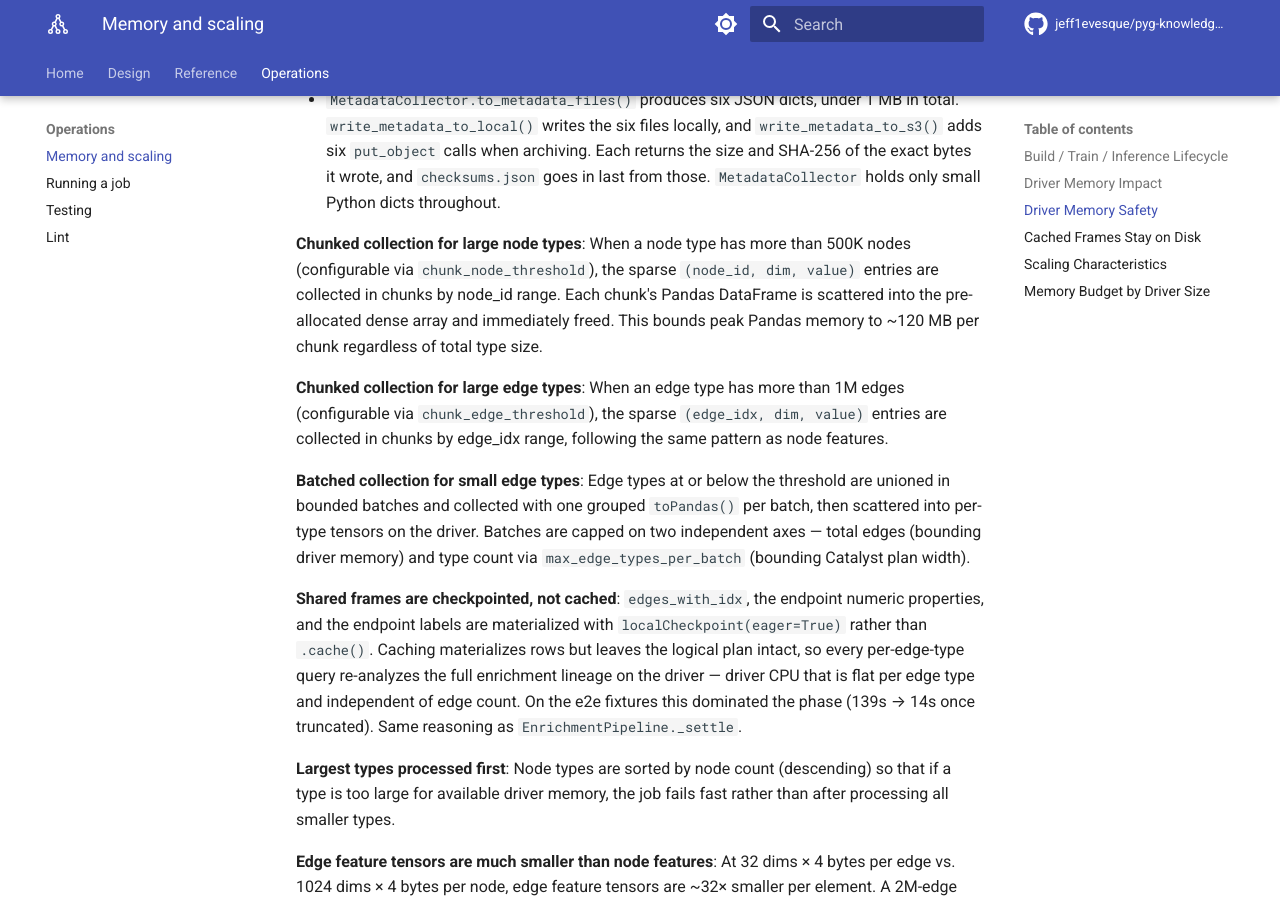
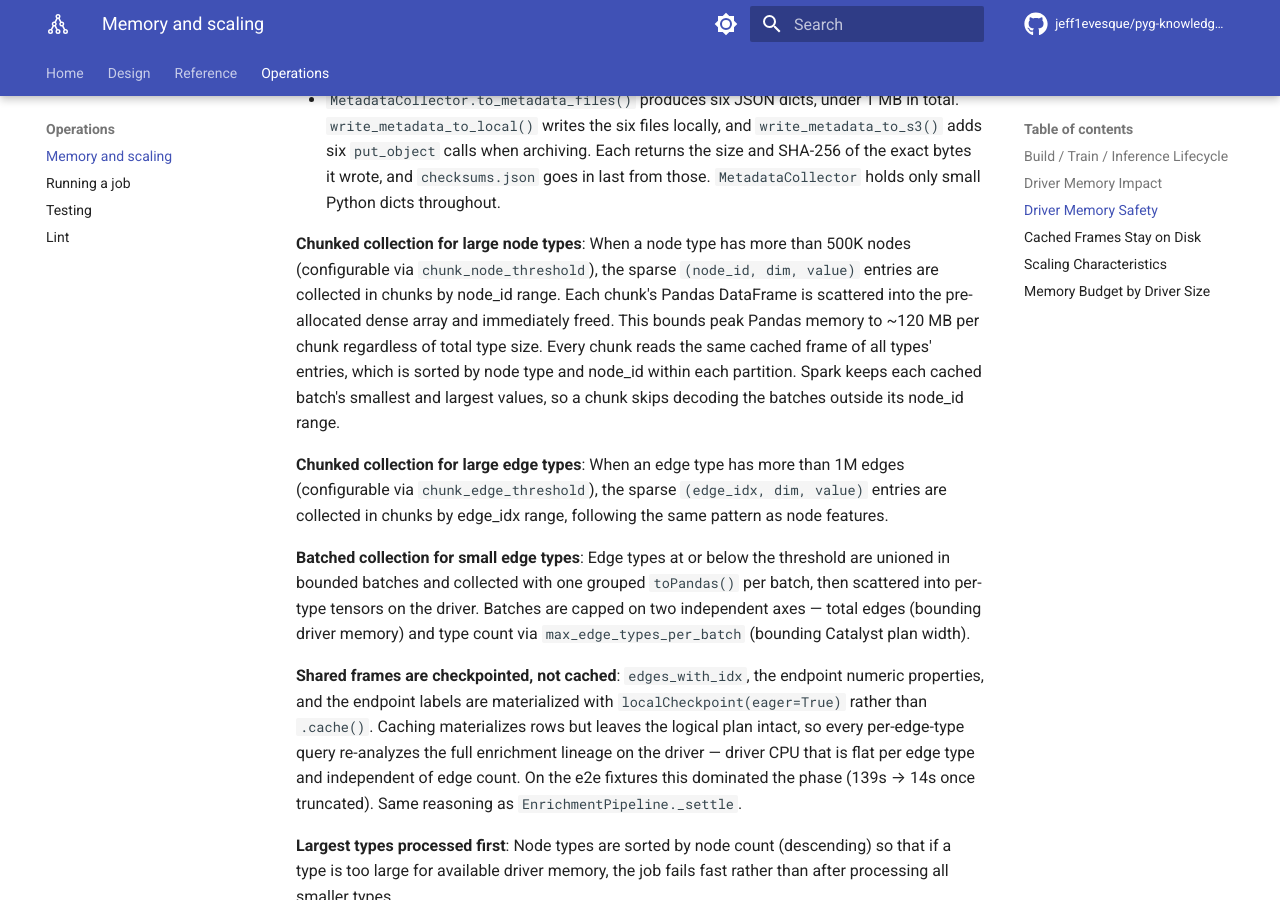
Before and after one commit to jeff1evesque/pyg-knowledge-graph-builder, an MkDocs documentation site: the page built from documentation/operations/memory-and-scaling.md, in a window 1280 px wide and 900 px high, scrolled down 4111 px. Built offline with MkDocs 1.6.1 and Material for MkDocs 9.7.7, drawn with Linux system fonts in a browser that asks for light colours; comment, search, counter and statistics services are not loaded.

Commit message:
#470: memory-and-scaling.md, a chunk skips the cached batches outside its node_id range

```diff
--- a/documentation/operations/memory-and-scaling.md
+++ b/documentation/operations/memory-and-scaling.md
@@ -110,7 +110,7 @@ numpy circular references that CPython's reference counting alone may not free.
 - Both writes go through `_HashingWriter`, which digests each chunk on its way to the file. No second pass over the `.pt` and no extra memory: the serializer hands over a memoryview per tensor storage and both the digest and the file read it in place. It costs CPU — SHA-256 measured at 2.5 GB/s here, so about 0.4s per GB serialized, against a write that runs at ~2.0 GB/s.
 - `MetadataCollector.to_metadata_files()` produces six JSON dicts, under 1 MB in total. `write_metadata_to_local()` writes the six files locally, and `write_metadata_to_s3()` adds six `put_object` calls when archiving. Each returns the size and SHA-256 of the exact bytes it wrote, and `checksums.json` goes in last from those. `MetadataCollector` holds only small Python dicts throughout.
 
-**Chunked collection for large node types**: When a node type has more than 500K nodes (configurable via `chunk_node_threshold`), the sparse `(node_id, dim, value)` entries are collected in chunks by node_id range. Each chunk's Pandas DataFrame is scattered into the pre-allocated dense array and immediately freed. This bounds peak Pandas memory to ~120 MB per chunk regardless of total type size.
+**Chunked collection for large node types**: When a node type has more than 500K nodes (configurable via `chunk_node_threshold`), the sparse `(node_id, dim, value)` entries are collected in chunks by node_id range. Each chunk's Pandas DataFrame is scattered into the pre-allocated dense array and immediately freed. This bounds peak Pandas memory to ~120 MB per chunk regardless of total type size. Every chunk reads the same cached frame of all types' entries, which is sorted by node type and node_id within each partition. Spark keeps each cached batch's smallest and largest values, so a chunk skips decoding the batches outside its node_id range.
 
 **Chunked collection for large edge types**: When an edge type has more than 1M edges (configurable via `chunk_edge_threshold`), the sparse `(edge_idx, dim, value)` entries are collected in chunks by edge_idx range, following the same pattern as node features.
 
```
